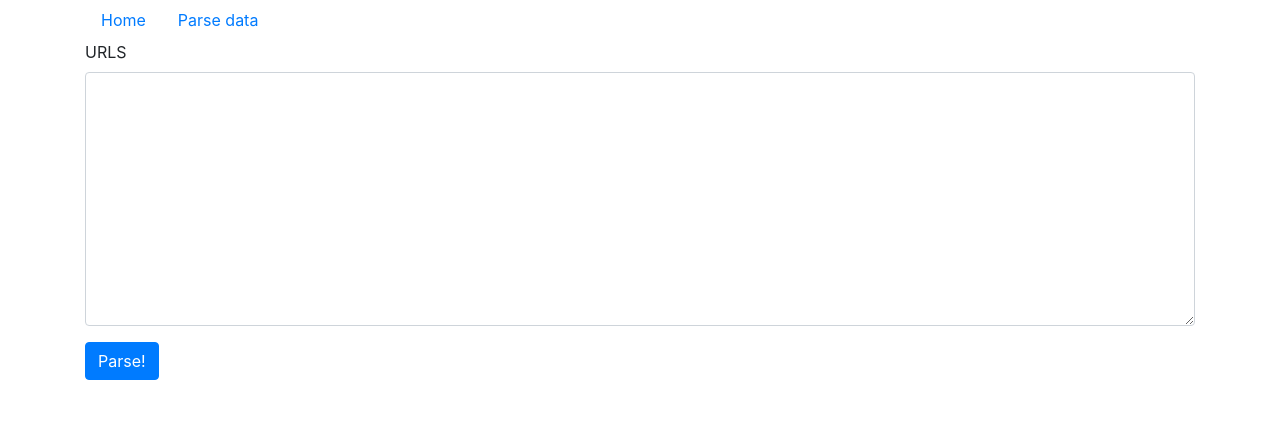
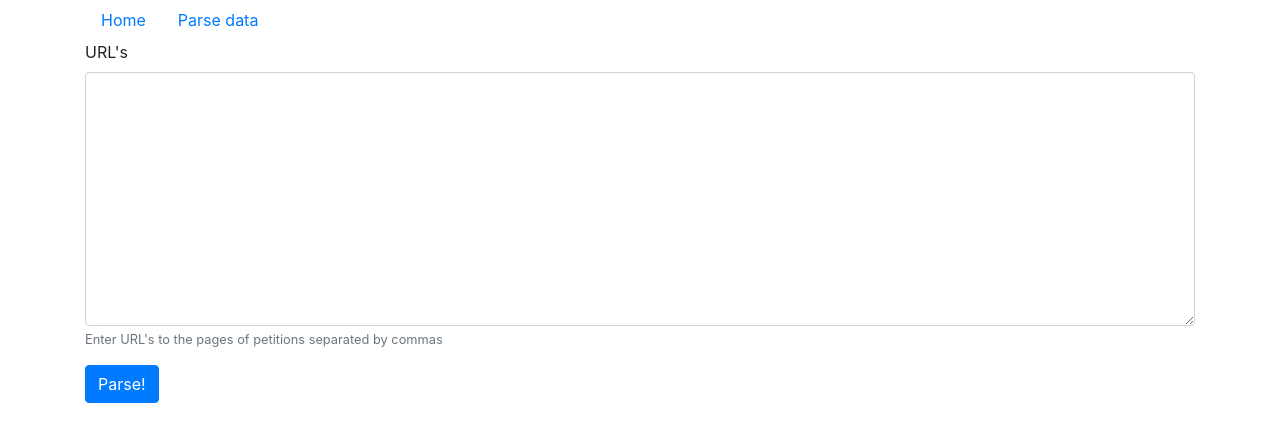
Before and after one commit to malefici/tt89up, a Django app: page /tasks/bundle/create in a window 1280 px wide. Shown: the top 442 px of the page. Run offline with Django 3.2, Linux system fonts and the light colour scheme; some libraries are stand-ins or nearby versions.

Commit message:
Help text and title fix

```diff
--- a/templates/tasks/taskbundle_create.html
+++ b/templates/tasks/taskbundle_create.html
@@ -9,8 +9,13 @@
                     <div class="alert alert-warning" role="alert">{{ error|escape }}</div>
                 {% endfor %}
             {% endif %}
-            <label for="{{ form.urls.id_for_label }}">URLS</label>
-            <textarea id="{{ form.urls.id_for_label }}" class="form-control" name="{{ form.urls.name }}" rows="10"></textarea>
+            <label for="{{ form.urls.id_for_label }}">URL's</label>
+            <textarea id="{{ form.urls.id_for_label }}"
+                      class="form-control"
+                      name="{{ form.urls.name }}"
+                      rows="10"
+                      aria-describedby="urlsHelp"></textarea>
+            <small id="urlsHelp" class="form-text text-muted">Enter URL's to the pages of petitions separated by commas</small>
         </div>
         <button class="btn btn-primary">Parse!</button>
     </form>
```
